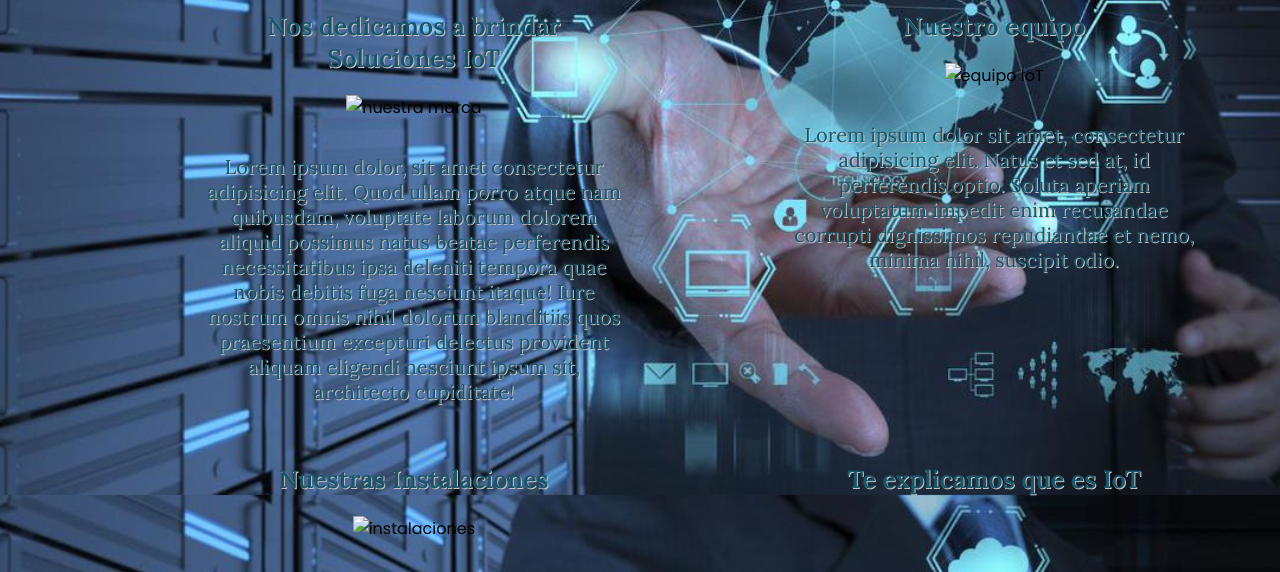
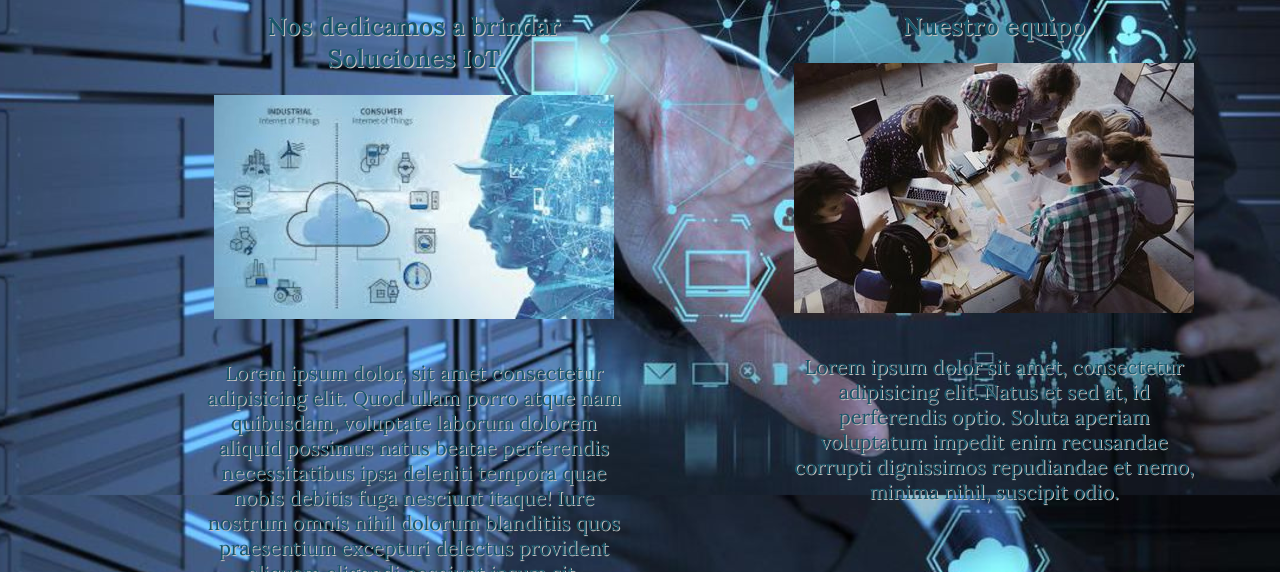
Before and after one commit to arielquintero/page-web, a plain HTML site: page pages/nosotros.html in a window 1280 px wide. Shown: the part 395-967 px from the top of the page. Drawn offline with Linux system fonts and the light colour scheme; grey boxes are pictures that could not be loaded.

Commit message:
enlaces img en rama animation

```diff
--- a/pages/nosotros.html
+++ b/pages/nosotros.html
@@ -56,7 +56,7 @@
             <div class="divA">
                 <section class="section">
                     <h2>Nos dedicamos a brindar Soluciones IoT</h2>
-                    <img class="img" src="./img/logobis.jpeg" alt="nuestra marca" />
+                    <img class="img" src="../img/logobis.jpeg" alt="nuestra marca" />
                     <p>
                         Lorem ipsum dolor, sit amet consectetur adipisicing
                         elit. Quod ullam porro atque nam quibusdam, voluptate
@@ -70,7 +70,7 @@
                 </section>
                 <section class="section">
                     <h2>Nuestro equipo</h2>
-                    <img class="img" src="./img/equipoIoT2.jpg" alt="equipo IoT" />
+                    <img class="img" src="../img/equipoIoT2.jpg" alt="equipo IoT" />
                     <p>
                         Lorem ipsum dolor sit amet, consectetur adipisicing
                         elit. Natus et sed at, id perferendis optio. Soluta
@@ -82,7 +82,7 @@
 
                 <section class="section">
                     <h2>Nuestras Instalaciones</h2>
-                    <img class="img" src="./img/instalacionesbis.jpeg" alt="instalaciones" />
+                    <img class="img" src="../img/instalacionesbis.jpeg" alt="instalaciones" />
                     <p>
                         Lorem ipsum dolor sit amet consectetur adipisicing elit.
                         Quam magni explicabo, magnam autem animi, dolorum aut
```
Also changed, not shown: pages/recursos.html (+4 -4 lines).
